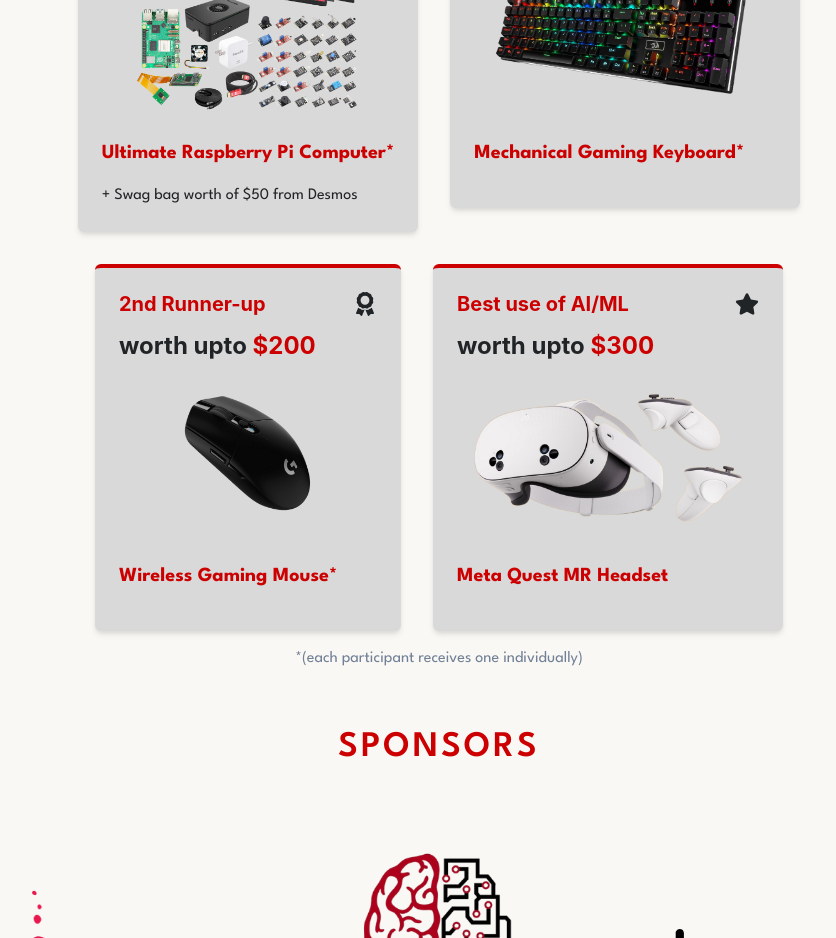
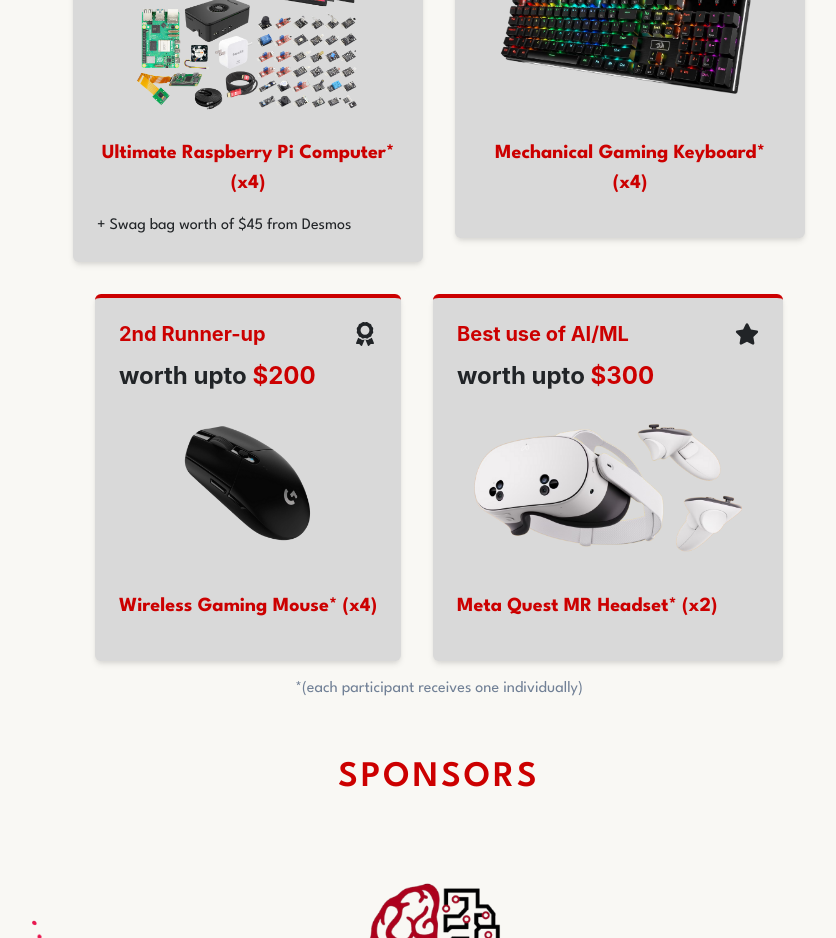
Before and after one commit to iitacm/ScarletHacks2025, a React (Vite) app: page / in a window 1280 px wide. Shown: the part 2520-3458 px from the top of the page, without its empty margins (201-1037 px from the left). Built offline with nearby package versions, Linux system fonts and the light colour scheme.

Commit message:
Update the prizes

```diff
--- a/src/components/Prizes.jsx
+++ b/src/components/Prizes.jsx
@@ -88,15 +88,15 @@
     {
       rank: "Winner",
       amount: "1200",
-      prizeText: "Ultimate Raspberry Pi Computer*",
-      description: "+ Swag bag worth of $50 from Desmos",
+      prizeText: "Ultimate Raspberry Pi Computer* (x4)",
+      description: "+ Swag bag worth of $45 from Desmos",
       icon: <FaTrophy />,
       imageSrc: FirstPrize,
     },
     {
       rank: "Runner-up",
       amount: "400",
-      prizeText: "Mechanical Gaming Keyboard*",
+      prizeText: "Mechanical Gaming Keyboard* (x4)",
       description: "",
       icon: <FaMedal />,
       imageSrc: SecondPrize,
@@ -104,7 +104,7 @@
     {
       rank: "2nd Runner-up",
       amount: "200",
-      prizeText: "Wireless Gaming Mouse*",
+      prizeText: "Wireless Gaming Mouse* (x4)",
       description: "",
       icon: <FaAward />,
       imageSrc: ThirdPrize,
@@ -112,7 +112,7 @@
     {
       rank: "Best use of AI/ML",
       amount: "300",
-      prizeText: "Meta Quest MR Headset",
+      prizeText: "Meta Quest MR Headset* (x2)",
       description: "",
       icon: <FaStar />,
       imageSrc: MLPrize,
```
